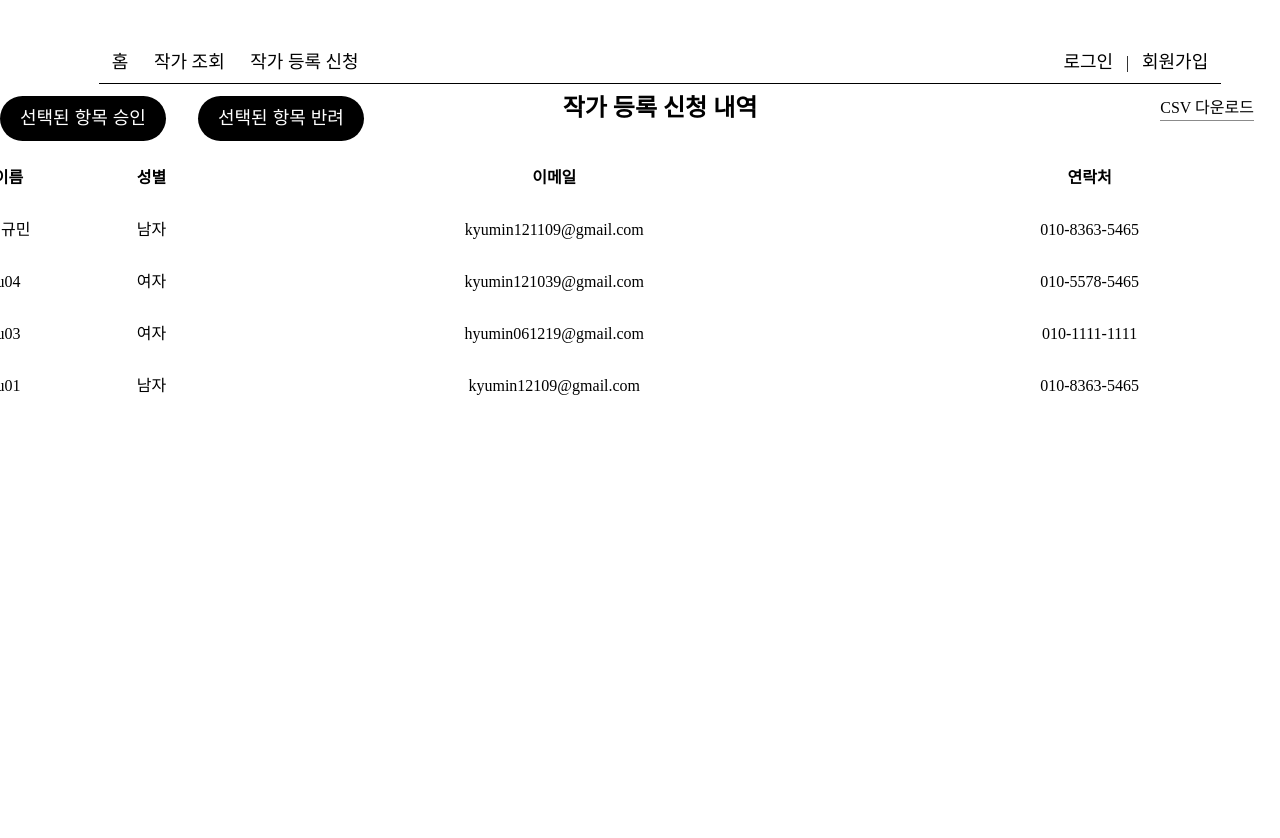
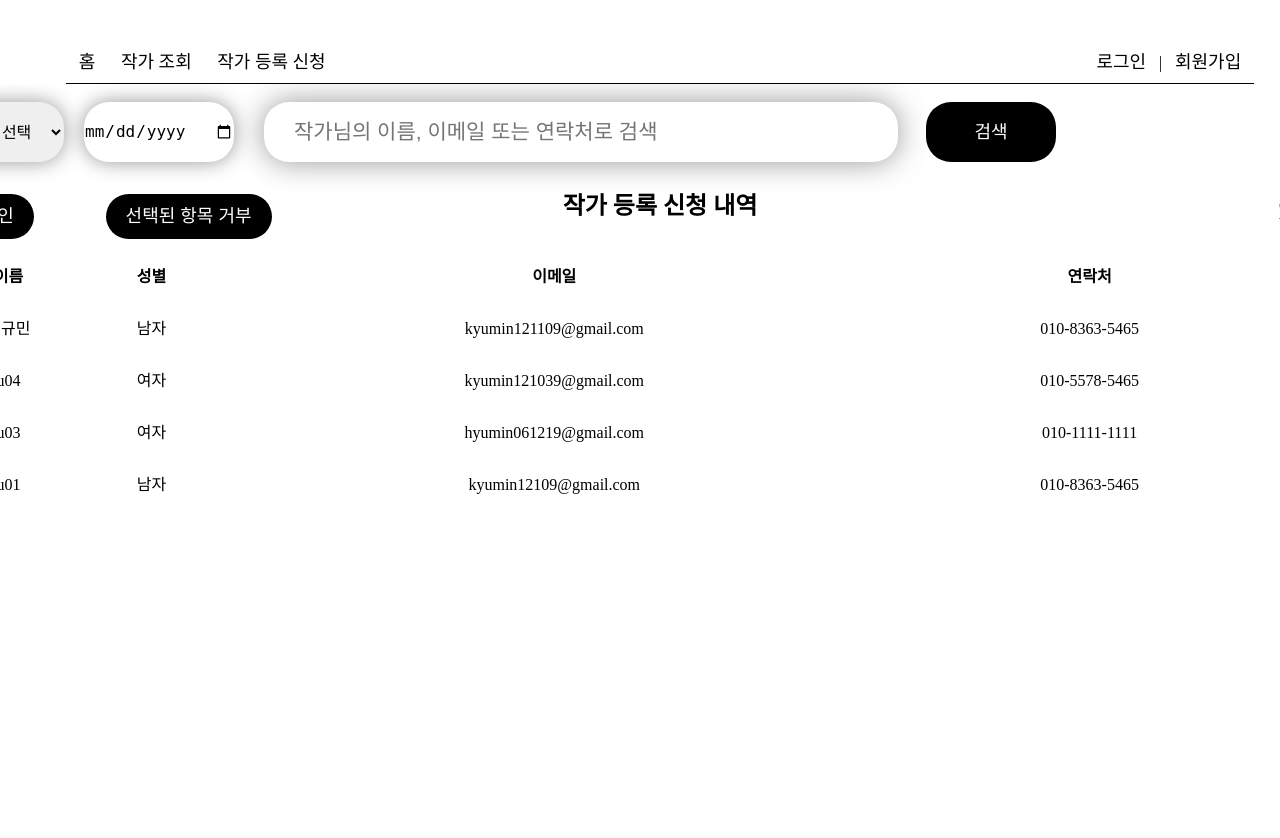
Before and after one commit to kyumin1219/open-gallery, a Django app: page /artist-registration/ in a window 1280 px wide; the page is wider, and only the part inside the window is pictured. Before the commit the page ends 395 px from the top of that part, so only its background shows below. Run offline with Django 5.2, Linux system fonts and the light colour scheme; data comes from the database, SQL or seed files in the repository; both versions use the stored data as it was after the commit.

Commit message:
artist list admin
admin page artist list csv download

```diff
--- a/gallery/posts/static/posts/css/style.css
+++ b/gallery/posts/static/posts/css/style.css
@@ -36,8 +36,8 @@
 
 /* 헤더 */
 header{width: 100%; position: fixed; background-color: white; z-index: 99999; padding-top: 30px;}
-header nav{width: 85%; border-bottom: 1px solid black;}
-header nav ul a{padding: 0.5vw 1vw; font-size: 18px;}
+header nav{width: 90%; border-bottom: 1px solid black;}
+header nav ul a{padding: 0.5vw 1vw; font-size: 18px; white-space: nowrap;}
 header nav ul>li{position: relative; display: flex; align-items: center; justify-content: center;}
 header nav ul>li button{padding: 0.5vw 1vw; background-color: white; font-size: 18px;}
 
@@ -98,3 +98,11 @@
 .registration_btn button{position: absolute; height: 45px; padding: 0 20px; background-color: black; border-radius: 25px; color: white; font-size: 18px; z-index: 100000; white-space: nowrap;}
 .registration_btn button:nth-child(1){top: 1%; left: 0%;}
 .registration_btn button:nth-child(2){top: 1%; left: 15%;}
+
+
+.search-forms{width: 60%; height: 60px; position: relative;}
+.search-forms input:nth-child(3){width: 80%; height: 100%; position: absolute; left: 0; border-radius: 25px; box-shadow: 0 0 30px rgb(151, 151, 151); border: none; padding: 30px; font-size: 21px;}
+.search-forms input:focus{outline: none;}
+.search-forms button{width: 130px; height: 100%; position: absolute; right: 0; background-color: black; border-radius: 25px; color: white; font-size: 18px;}
+.search-forms input:nth-child(2){position: absolute; width: 150px; height: 60px; left: -180px; border: none; border-radius: 25px; box-shadow: 0 0 20px rgb(151, 151, 151); font-size: 16px;}
+.search-forms select{position: absolute; width: 100px; height: 60px; left: -300px; border: none; border-radius: 25px; box-shadow: 0 0 20px rgb(151, 151, 151); font-size: 16px;}
--- a/gallery/posts/templates/posts/artist_list.html
+++ b/gallery/posts/templates/posts/artist_list.html
@@ -14,12 +14,12 @@
     <main>
         <section class="mt20">
             <div class="container cc">
-                <h1 class="tc">작가 목록</h1>
                 <!-- 검색 폼 -->
-                <form method="GET" action="{% url 'artist_list' %}" class="search-form mt4">
+                <form method="GET" action="{% url 'artist_list' %}" class="search-form mt2">
                     <input type="text" name="q" placeholder="작가님의 정보로 검색" value="{{ request.GET.q }}">
                     <button type="submit">검색</button>
                 </form>
+                <h1 class="tc mt4">작가 목록</h1>
                 <ul class="mt6 artist_list">
                     {% for artist in artists %}
                     <li>
--- a/gallery/posts/templates/posts/artist_registration_list.html
+++ b/gallery/posts/templates/posts/artist_registration_list.html
@@ -15,17 +15,27 @@
     <main>
         <section class="mt20">
             <div class="container cc">
-                <div>
+                <!-- 검색 폼 -->
+                <form method="GET" action="{% url 'artist_registration_list' %}" class="search-forms mt2">
+                    <select name="gender">
+                        <option value="">성별 선택</option>
+                        <option value="M" {% if request.GET.gender == "M" %}selected{% endif %}>남성</option>
+                        <option value="F" {% if request.GET.gender == "F" %}selected{% endif %}>여성</option>
+                    </select>
+                    <input type="date" name="birth_date" placeholder="생년월일" value="{{ request.GET.birth_date }}">
+                    <input type="text" name="q" placeholder="작가님의 이름, 이메일 또는 연락처로 검색" value="{{ request.GET.q }}">
+                    <button type="submit">검색</button>
+                </form>
+                <form method="POST" action="{% url 'artist_registration_list' %}" class="artist_registration_list tc mt4">
                     <h1>작가 등록 신청 내역</h1>
-                    <a href="{% url 'download_csv' %}" class="csv_download">CSV 다운로드</a>
-                    <!-- 승인/반려 버튼 -->
-                    <div class="registration_btn">
-                        <button type="submit" name="action" value="approve">선택된 항목 승인</button>
-                        <button type="submit" name="action" value="reject">선택된 항목 반려</button>
+                    <div>
+                        <a href="{% url 'download_csv' %}?q={{ request.GET.q }}&gender={{ request.GET.gender }}&birth_date={{ request.GET.birth_date }}" class="csv_download">CSV 다운로드</a>
+                        <!-- 승인/반려 버튼 -->
+                        <div class="registration_btn">
+                            <button type="submit" name="action" value="approve">선택된 항목 승인</button>
+                            <button type="submit" name="action" value="reject">선택된 항목 거부</button>
+                        </div>
                     </div>
-                </div>
-                <!-- 승인/반려 처리 폼 -->
-                <form method="POST" action="{% url 'artist_registration_list' %}" class="artist_registration_list">
                     {% csrf_token %}
                     <!-- 작가 목록 테이블 -->
                     <table class="mt4">
--- a/gallery/posts/templates/posts/index.html
+++ b/gallery/posts/templates/posts/index.html
@@ -15,14 +15,12 @@
     <main>
         <section class="mt20">
             <div class="container cc">
-                <h1 class="tc">작품 목록</h1>
-
                 <!-- 검색 폼 -->
-                <form method="GET" action="{% url 'artwork_list' %}" class="search-form mt4">
+                <form method="GET" action="{% url 'artwork_list' %}" class="search-form mt2">
                     <input type="text" name="q" placeholder="제목, 가격, 호수로 검색" value="{{ request.GET.q }}">
                     <button type="submit">검색</button>
                 </form>
-
+                <h1 class="tc mt4">작품 목록</h1>
                 <!-- 작품 목록 테이블 -->
                 {% if artworks %}
                 <ul class="artwork_list mt6">
--- a/gallery/posts/views.py
+++ b/gallery/posts/views.py
@@ -148,37 +148,64 @@
 # 어드민 페이지
 def artist_registration_list(request):
     query = request.GET.get('q', '')
+    search_gender = request.GET.get('gender', '')
+    search_birth_date = request.GET.get('birth_date', '')
+
+    artists = Artist.objects.all()
+
+    # 이름, 이메일, 연락처, 성별, 생년월일로 검색
     if query:
-        # 이름, 이메일, 연락처로 검색
-        artists = Artist.objects.filter(
+        artists = artists.filter(
             Q(name__icontains=query) |
             Q(email__icontains=query) |
             Q(contact__icontains=query)
-        ).order_by('-id')
-    else:
-        artists = Artist.objects.all().order_by('-id')
+        )
+    if search_gender:
+        artists = artists.filter(gender=search_gender)
+    if search_birth_date:
+        artists = artists.filter(birth_date=search_birth_date)
 
-    # 일괄 승인/반려 처리
+    artists = artists.order_by('-id')
+
     if request.method == 'POST':
         selected_artists = request.POST.getlist('selected_artists')
         action = request.POST.get('action')
         if action == 'approve':
+            messages.success(request, '승인되었습니다.')
             Artist.objects.filter(id__in=selected_artists, status='P').update(status='A')
         elif action == 'reject':
+            messages.success(request, '거부되었습니다.')
             Artist.objects.filter(id__in=selected_artists, status='P').update(status='R')
         return redirect('artist_registration_list')
 
     return render(request, 'posts/artist_registration_list.html', {'artists': artists})
 
+# csv 다운로드
 def download_csv(request):
-    # CSV 다운로드 처리
+    query = request.GET.get('q', '')
+    search_gender = request.GET.get('gender', '')
+    search_birth_date = request.GET.get('birth_date', '')
+
+    artists = Artist.objects.all()
+
+    if query:
+        artists = artists.filter(
+            Q(name__icontains=query) |
+            Q(email__icontains=query) |
+            Q(contact__icontains=query)
+        )
+    if search_gender:
+        artists = artists.filter(gender=search_gender)
+    if search_birth_date:
+        artists = artists.filter(birth_date=search_birth_date)
+
     response = HttpResponse(content_type='text/csv')
     response['Content-Disposition'] = 'attachment; filename="artist_registration.csv"'
 
     writer = csv.writer(response)
     writer.writerow(['이름', '성별', '이메일', '연락처', '상태', '생년월일'])
 
-    for artist in Artist.objects.all():
+    for artist in artists:
         writer.writerow([artist.name, artist.get_gender_display(), artist.email, artist.contact, artist.get_status_display(), artist.birth_date])
 
     return response
```
Also changed, not shown: gallery/db.sqlite3.
